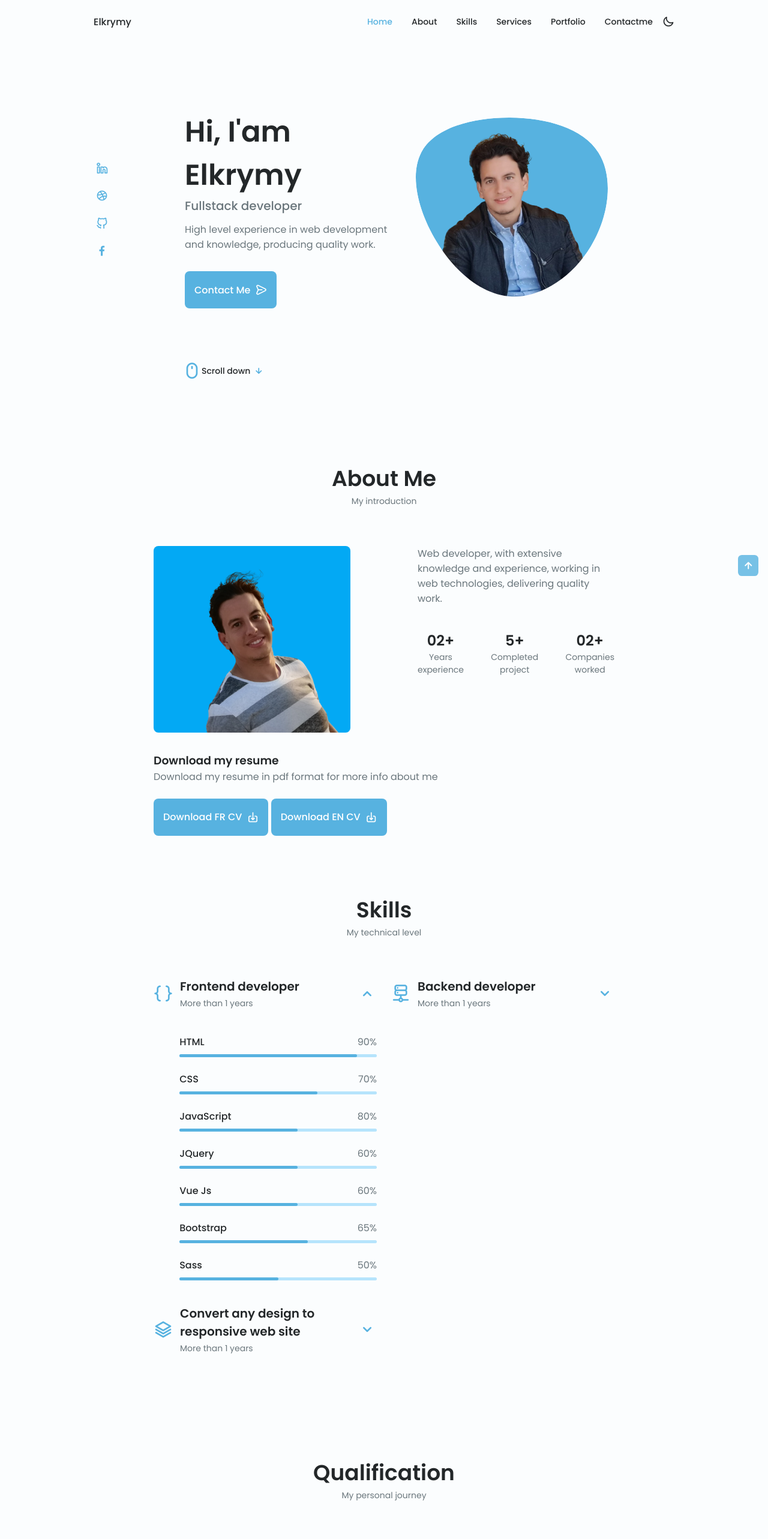
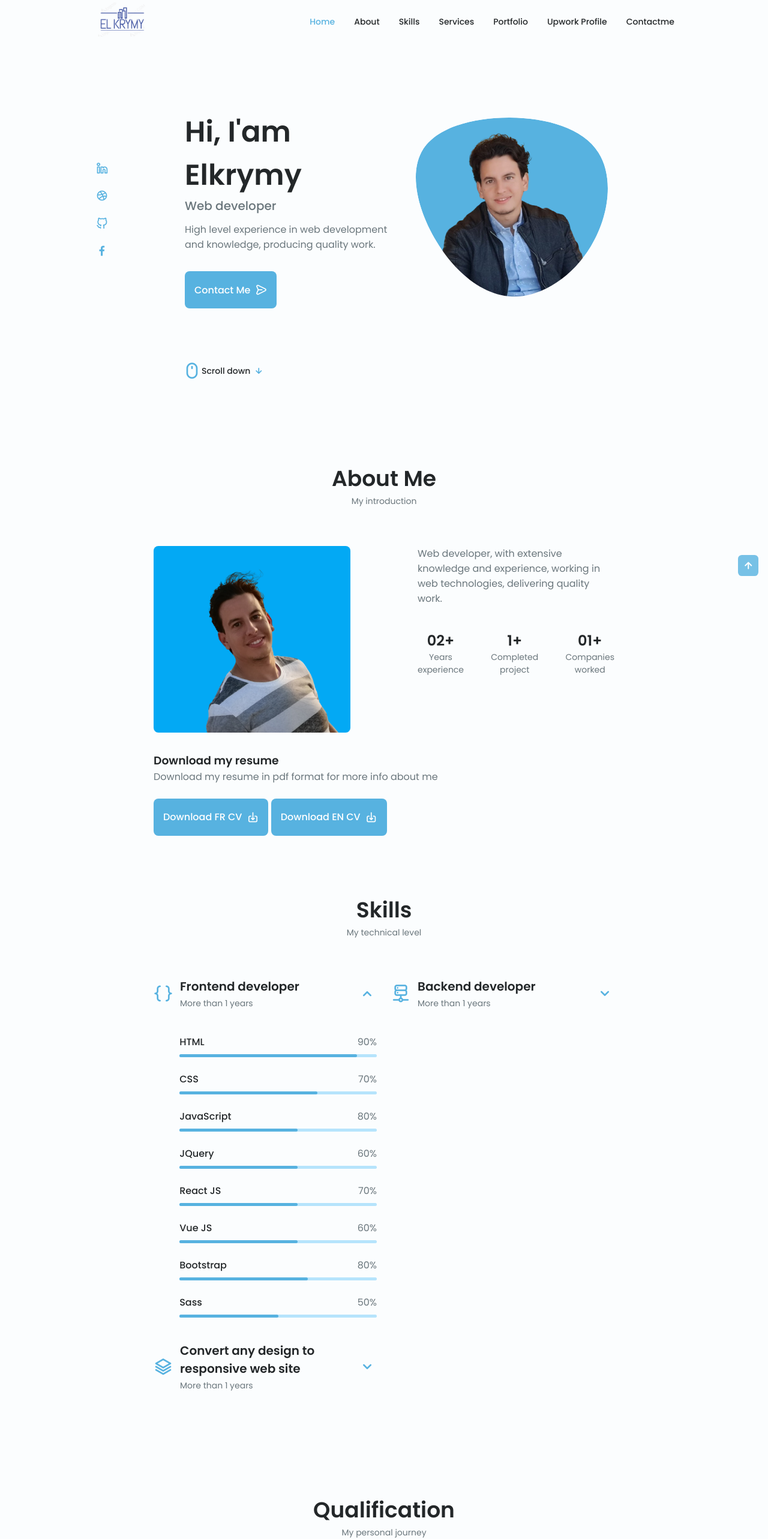
Before and after one commit to ABDELILAHelkrymy/portfolio, a plain HTML site: page index.html in a window 1280 px wide. Shown: the top 2565 px of the page at 60% size. Drawn offline with nearby package versions, Linux system fonts and the light colour scheme.

Commit message:
update info

```diff
--- a/assets/css/styles.css
+++ b/assets/css/styles.css
@@ -185,6 +185,9 @@ img {
     display: flex;
     justify-content: space-between;
     align-items: center;
+}
+.logo {
+    width: 100px;
 }
 
 .nav__logo,
--- a/index.html
+++ b/index.html
@@ -19,7 +19,9 @@
         <!--==================== HEADER ====================-->
         <header class="header" id="header">
             <nav class="nav container">
-                <a href="#" class="nav__logo">Elkrymy</a>
+                <a href="#" class="nav__logo">
+                    <img src="assets/img/logo.png" alt="" class="logo" srcset="">
+                </a>
                 <div class="nav__menu" id="nav-menu">
                     <ul class="nav__list grid">
                         <li class="nav__item">
@@ -48,6 +50,9 @@
                             </a>
                         </li>
                         <li class="nav__item">
+                            <a class="nav__link" href="https://www.upwork.com/freelancers/~01be0113a60a4275d3" target="_blank" rel="noopener noreferrer" class="footer__link">Upwork Profile</a>
+                        </li>
+                        <li class="nav__item">
                             <a href="#contact" class="nav__link">
                                 <i class="uil uil-message nav__icon"></i> Contactme
                             </a>
@@ -55,14 +60,14 @@
                     </ul>
                     <i class="uil uil-times nav__close" id="nav-close"></i>
                 </div>
-                <div class="nav__btns">
+                <!--<div class="nav__btns"> -->
                     <!-- Theme change button -->
-                    <i class="uil uil-moon change-theme" id="theme-button"></i>
+                    <!-- <i class="uil uil-moon change-theme" id="theme-button"></i>
 
                     <div class="nav__toggle" id="nav-toggle">
                         <i class="uil uil-apps"></i>
                     </div>
-                </div>
+                </div> -->
             </nav>
         </header>
 
@@ -110,7 +115,7 @@
 
                         <div class="home__data">
                             <h1 class="home__title">Hi, I'am Elkrymy</h1>
-                            <h3 class="home__subtitle">Fullstack developer</h3>
+                            <h3 class="home__subtitle">Web developer</h3>
                             <p class="home__description">High level experience in web development and knowledge, producing quality work.</p>
                             <a href="#contact" class="button button--flex">
                                 Contact Me <i class="uil uil-message button__icon"></i>
@@ -148,11 +153,11 @@
                                 <span class="about__info-name">Years<br>experience</span>
                             </div>
                             <div>
-                                <span class="about__info-title">5+</span>
+                                <span class="about__info-title">1+</span>
                                 <span class="about__info-name">Completed<br>project</span>
                             </div>
                             <div>
-                                <span class="about__info-title">02+</span>
+                                <span class="about__info-title">01+</span>
                                 <span class="about__info-name">Companies<br>worked</span>
                             </div>
                         </div>
@@ -169,10 +174,10 @@
                     </div>
                     <div class="about__buttons">
                         <div>
-                            <a download="" href="assets/pdf/ABDELILAH_EL_KRYMY_fr.pdf" class="button button--flex">
+                            <a download="" href="assets/pdf/abdelilah's resume.pdf" class="button button--flex">
                                 Download FR CV<i class="uil uil-download-alt button__icon"></i>
                             </a>
-                            <a download="" href="assets/pdf/ABDELILAH's Resume (2).pdf" class="button button--flex">
+                            <a download="" href="assets/pdf/abdelilah's resume eng.pdf" class="button button--flex">
                                 Download EN CV<i class="uil uil-download-alt button__icon"></i>
                             </a>
                         </div>
@@ -242,7 +247,17 @@
 
                             <div class="skills__data">
                                 <div class="skills_titles">
-                                    <h3 class="skills__name">Vue Js</h3>
+                                    <h3 class="skills__name">React JS</h3>
+                                    <span class="skills__number">70%</span>
+                                </div>
+                                <div class="skills__bar">
+                                    <span class="skills__percentage skills__js"></span>
+                                </div>
+                            </div>
+
+                            <div class="skills__data">
+                                <div class="skills_titles">
+                                    <h3 class="skills__name">Vue JS</h3>
                                     <span class="skills__number">60%</span>
                                 </div>
                                 <div class="skills__bar">
@@ -253,7 +268,7 @@
                             <div class="skills__data">
                                 <div class="skills_titles">
                                     <h3 class="skills__name">Bootstrap</h3>
-                                    <span class="skills__number">65%</span>
+                                    <span class="skills__number">80%</span>
                                 </div>
                                 <div class="skills__bar">
                                     <span class="skills__percentage skills__bootstrap"></span>
@@ -772,6 +787,9 @@
                         <li>
                             <a href="#contact" class="footer__link">Contactme</a>
                         </li>
+                        <li>
+                            <a href="https://www.upwork.com/freelancers/~01be0113a60a4275d3" target="_blank" rel="noopener noreferrer" class="footer__link">Find Me in UpWork</a>
+                        </li>
                     </ul>
 
                     <div class="footer__socials">
```
Also changed, not shown: Text Portfolio Alexa.txt (deleted), assets/img/logo.png (added), preview.png (deleted), 4 other files.
